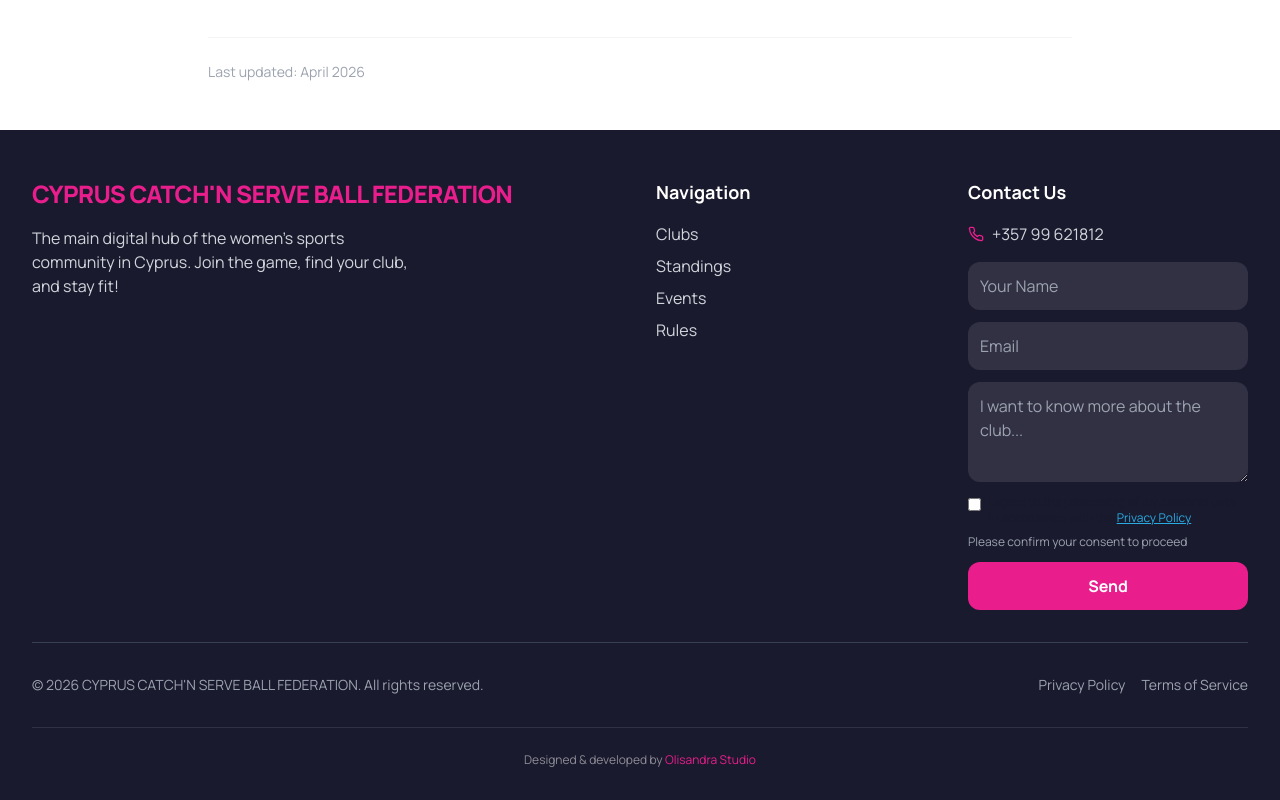
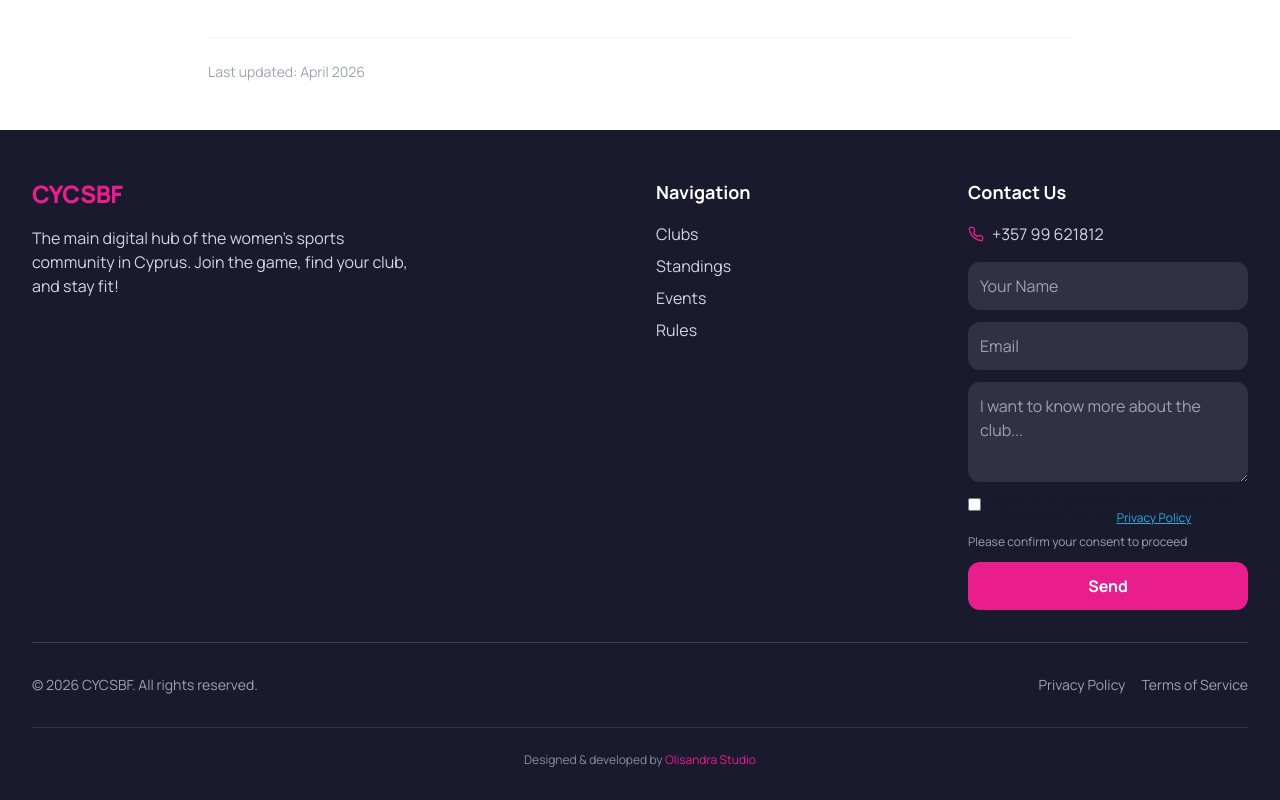
Before and after one commit to GVDmitrII/catchball-app, a React (Vite) app: page /privacy in a window 1280 px wide. Shown: the part 1626-2426 px from the top of the page. Built offline with nearby package versions, Linux system fonts and the light colour scheme.

Commit message:
fix: use short name CYCSBF in footer

```diff
--- a/src/components/layout/Footer.jsx
+++ b/src/components/layout/Footer.jsx
@@ -11,7 +11,7 @@ export function Footer() {
       <div className="max-w-7xl mx-auto px-4 sm:px-6 lg:px-8">
         <div className="grid grid-cols-1 md:grid-cols-4 gap-8 mb-8">
           <div className="col-span-1 md:col-span-2">
-            <h3 className="text-2xl font-extrabold text-brand-magenta mb-4 tracking-tight">{t('org_name')}</h3>
+            <h3 className="text-2xl font-extrabold text-brand-magenta mb-4 tracking-tight">CYCSBF</h3>
             <p className="text-gray-300 mb-4 max-w-sm">
               {t('footer.desc')}
             </p>
@@ -38,7 +38,7 @@ export function Footer() {
           </div>
         </div>
         <div className="border-t border-gray-700 pt-8 flex flex-col md:flex-row justify-between items-center text-sm text-gray-400">
-          <p>&copy; {new Date().getFullYear()} {t('org_name')}. All rights reserved.</p>
+          <p>&copy; {new Date().getFullYear()} CYCSBF. All rights reserved.</p>
           <div className="mt-4 md:mt-0 space-x-4">
             <Link to="/privacy" className="hover:text-white">Privacy Policy</Link>
             <Link to="/terms" className="hover:text-white">Terms of Service</Link>
```
